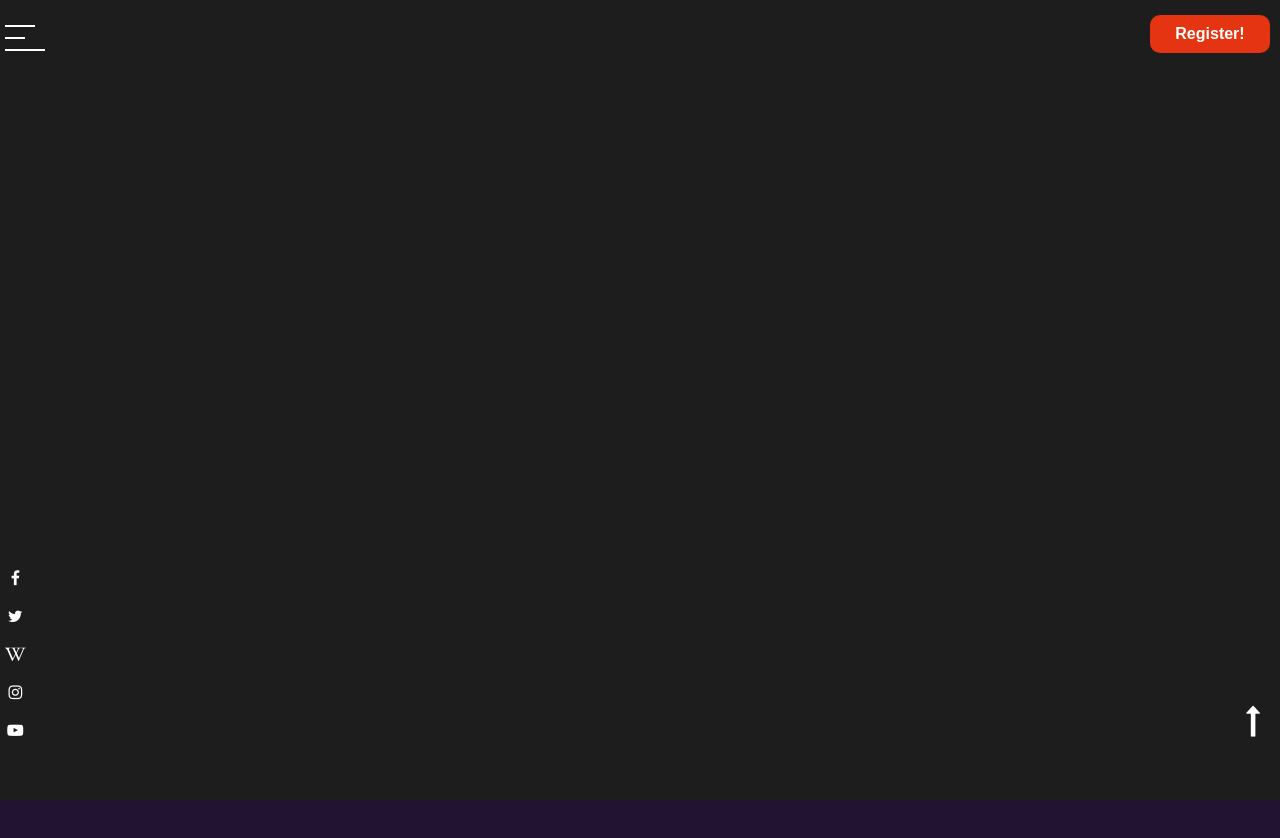
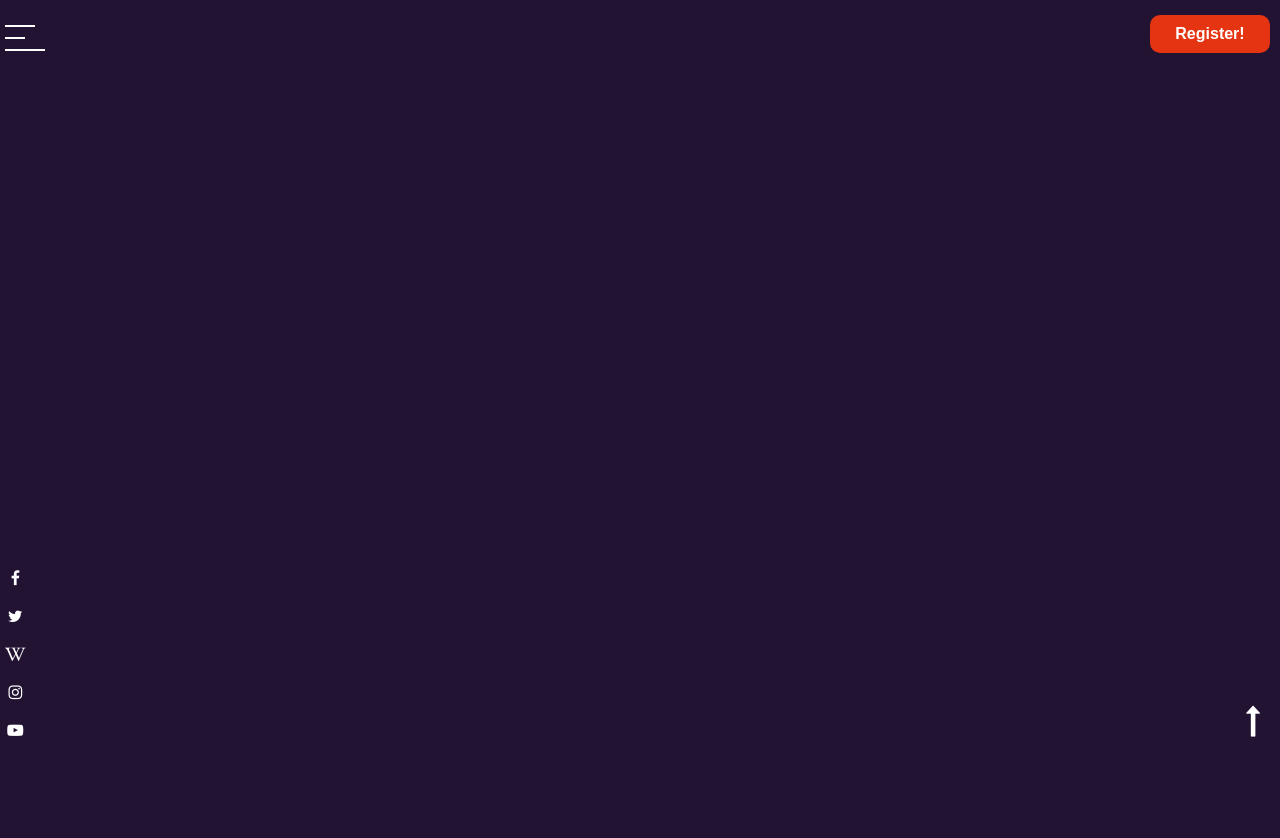
Before and after one commit to sourabhR4ikwar/citronics2o19, a plain HTML site: page index.html in a window 1280 px wide. Shown: the top 838 px of the page. Drawn offline with Linux system fonts and the light colour scheme.

Commit message:
Minor Fixes to Final Nav Design..!

```diff
--- a/css/Nav.css
+++ b/css/Nav.css
@@ -68,12 +68,5 @@ header {
   width: 40px;
 }
 
-#sec1 {
-  background: #1d1d1d;
-}
-
-#sec2 {
-  background: rgba(34, 19, 51, 1);
-}
 
 /*--------------------*/
--- a/css/style.css
+++ b/css/style.css
@@ -26,4 +26,5 @@ a {
 section {
   width: 100%;
   height: 100vh;
+    background: rgba(34, 19, 51, 1);
 }
```
